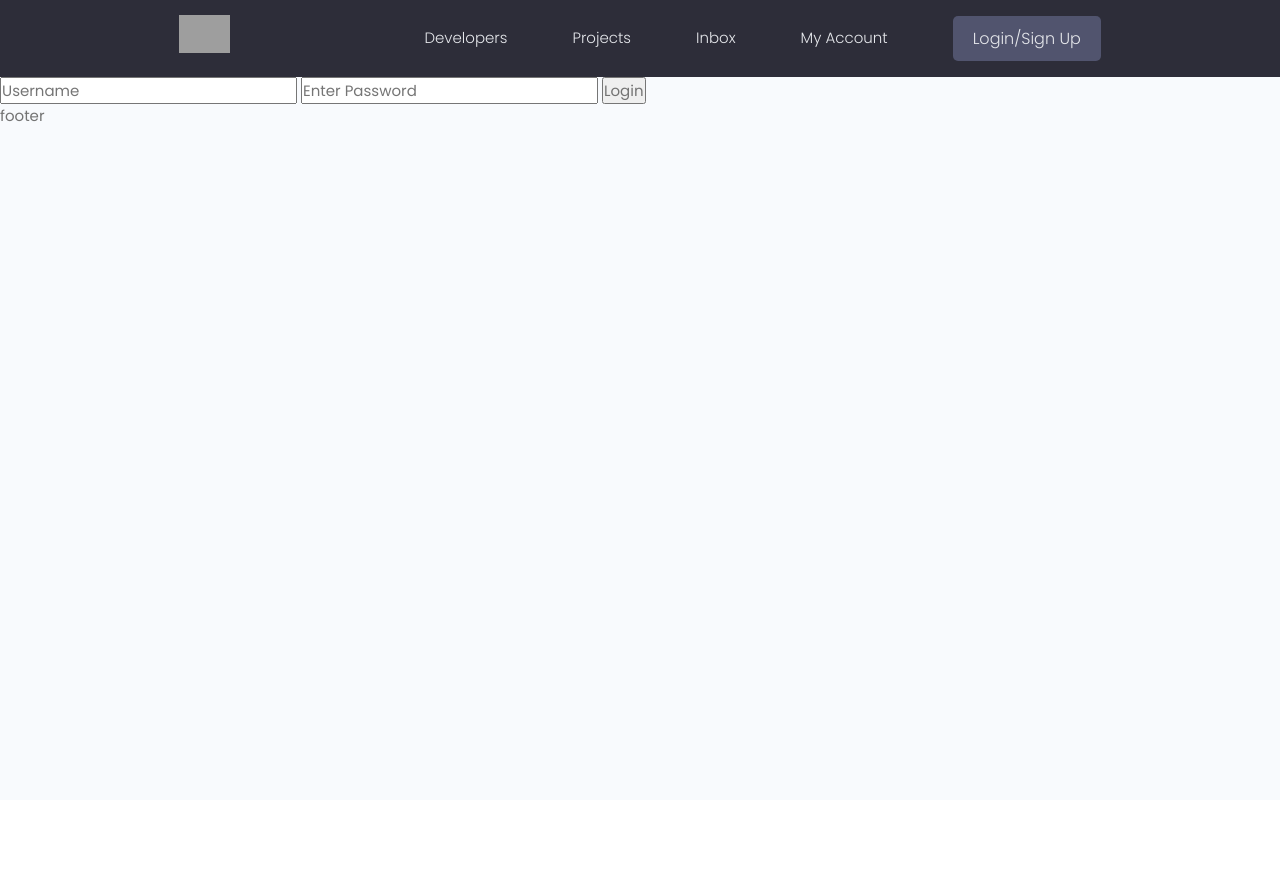
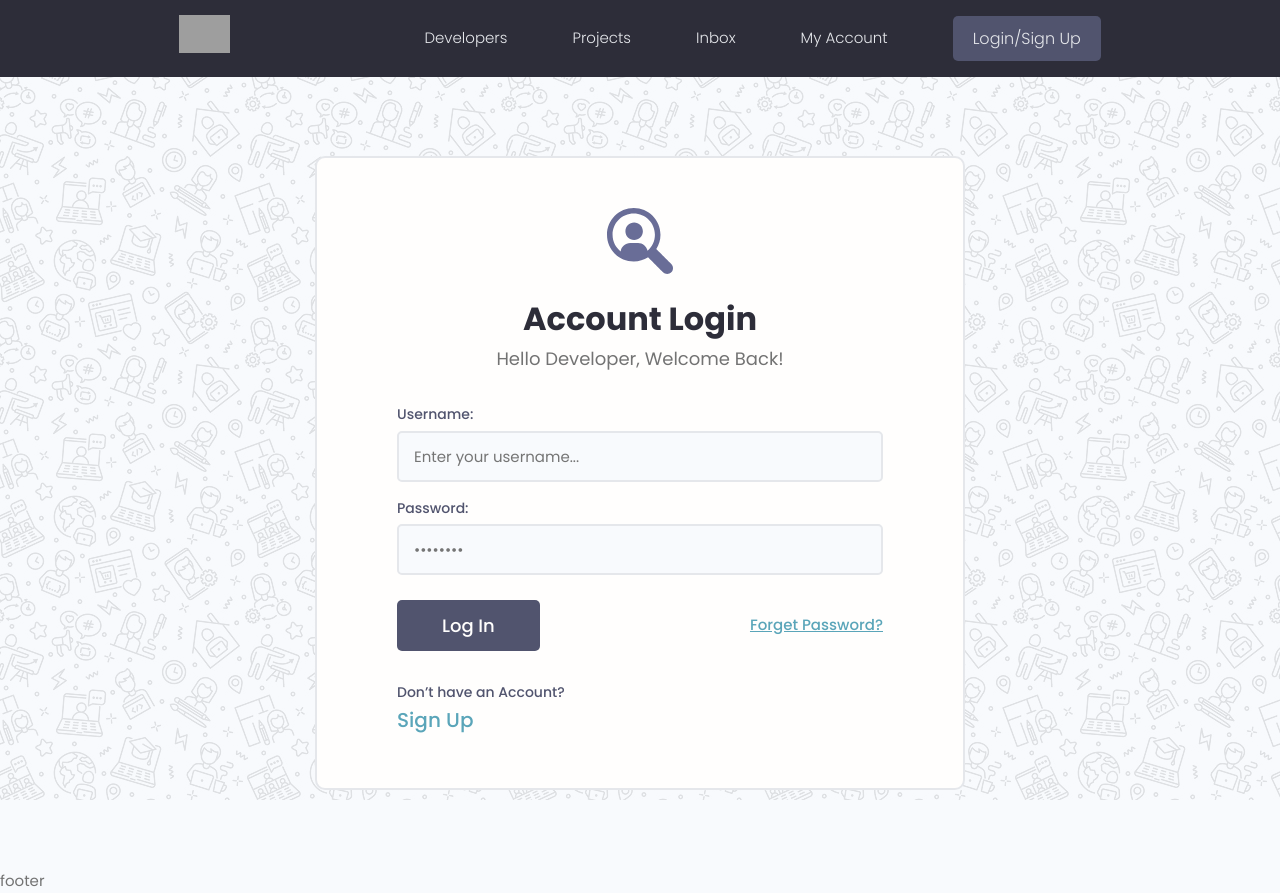
Before and after one commit to DrososDro/devsearch, a Django app: page /login/ in a window 1280 px wide. Before the commit the page ends 122 px from the top, so only its background shows below. Run offline with Django 3.2, Linux system fonts and the light colour scheme; some libraries are stand-ins or nearby versions; grey boxes are pictures that could not be loaded.

Commit message:
continue with video

```diff
--- a/templates/main.html
+++ b/templates/main.html
@@ -1,31 +1,31 @@
 <!DOCTYPE html>
 {% load static %}
 <html lang="en">
+
 <head>
   <meta charset="UTF-8" />
   <meta http-equiv="X-UA-Compatible" content="IE=edge" />
   <meta name="viewport" content="width=device-width, initial-scale=1.0" />
   <!-- Favicon -->
-        <link rel="shortcut icon"
-              href="{% static "images/favicon.ico" %}"
-              type="image/x-icon"/>
+  <link rel="shortcut icon" href="{% static 'images/favicon.ico' %}" type="image/x-icon" />
   <!-- Icon - IconMonster -->
-        <link rel="stylesheet"
-              href="https://cdn.iconmonstr.com/1.3.0/css/iconmonstr-iconic-font.min.css"/>
+  <link rel="stylesheet" href="https://cdn.iconmonstr.com/1.3.0/css/iconmonstr-iconic-font.min.css" />
   <!-- Mumble UI -->
-        <link rel="stylesheet" href="{% static "uikit/styles/uikit.css" %}" />
+  <link rel="stylesheet" href="{% static 'uikit/styles/uikit.css' %}" />
   <!-- Dev Search UI -->
-        <link rel="stylesheet" href="{% static "styles/app.css" %}" />
+  <link rel="stylesheet" href="{% static 'styles/app.css' %}" />
   <title>DevSearch - Connect with Developers!</title>
 </head>
+
 <body>
   {% include 'navbar.html' %}
   {% if messages %}
-<ul class="messages">
   {% for message in messages %}
-    <li{% if message.tags %} class="{{ message.tags }}"{% endif %}>{{ message }}</li>
+  <div class="alert alert--{{ message.tags }}">
+    <p class="alert__message">{{ message }}</p>
+    <button class="alert__close">x</button>
+  </div>
   {% endfor %}
-</ul>
   {% endif %}
   {% block content %}
   {% endblock content %}
@@ -33,4 +33,6 @@
     footer
   </footer>
 </body>
+<script src="{% static 'uikit/app.js' %}"></script>
+
 </html>
--- a/users/signals.py
+++ b/users/signals.py
@@ -6,7 +6,6 @@ from django.dispatch import receiver
 
 # @receiver(post_save, sender=Profile)
 def create_profile(sender, instance, created, **kwargs):
-    print("trigger")
     if created:
         user = instance
         profile = Profile.objects.create(
--- a/users/templates/users/login_register.html
+++ b/users/templates/users/login_register.html
@@ -1,10 +1,75 @@
-{% extends "main.html" %} {% block content %}
-
-<form action="{% url 'login' %}" method="POST">
-  {% csrf_token %}
-  <input type="text" name="username" placeholder="Username">
-  <input type="password" name="password" placeholder="Enter Password">
-  <input type="submit" value="Login">
-</form>
-
+{% extends "main.html" %}
+{% load static %}
+{% block content %}
+    {% if page == 'register' %}
+        <div class="auth">
+            <div class="card">
+                <div class="auth__header text-center">
+                    <a href="/">
+                        <img src="{% static 'images/icon.svg' %}" alt="icon" />
+                    </a>
+                    <h3>Account SignUp</h3>
+                    <p>Create a new developer account</p>
+                </div>
+                <form method="POST" action="{% url 'register' %}" class="form auth__form">
+                    {% csrf_token %}
+                    {% for field in form %}
+                        <div class="form__field">
+                            <label for="formInput#text">{{ field.label }}:</label>
+                            {{ field }}
+                            {% for error in field.errors %}<p style="color: red;">{{ error }}</p>{% endfor %}
+                        </div>
+                    {% endfor %}
+                    <div class="auth__actions">
+                        <input class="btn btn--sub btn--lg" type="submit" value="Sign  In" />
+                    </div>
+                </form>
+                <div class="auth__alternative">
+                    <p>Already have an Account?</p>
+                    <a href="{% url 'login' %}">Log In</a>
+                </div>
+            </div>
+        </div>
+    {% else %}
+        <div class="auth">
+            <div class="card">
+                <div class="auth__header text-center">
+                    <a href="/">
+                        <img src="{% static 'images/icon.svg'  %}" alt="icon" />
+                    </a>
+                    <h3>Account Login</h3>
+                    <p>Hello Developer, Welcome Back!</p>
+                </div>
+                <form action="{% url 'login' %}" class="form auth__form" method="POST">
+                    {% csrf_token %}
+                    <!-- Input:Email -->
+                    <div class="form__field">
+                        <label for="formInput#text">Username:</label>
+                        <input class="input input--text"
+                               id="formInput#text"
+                               type="text"
+                               name="username"
+                               placeholder="Enter your username..."/>
+                    </div>
+                    <!-- Input:Password -->
+                    <div class="form__field">
+                        <label for="formInput#password">Password:</label>
+                        <input class="input input--password"
+                               id="formInput#passowrd"
+                               type="password"
+                               name="password"
+                               placeholder="••••••••"/>
+                    </div>
+                    <div class="auth__actions">
+                        <input class="btn btn--sub btn--lg" type="submit" value="Log In" />
+                        <a href="">Forget Password?</a>
+                    </div>
+                </form>
+                <div class="auth__alternative">
+                    <p>Don’t have an Account?</p>
+                    <a href="{% url 'register' %}">Sign Up</a>
+                </div>
+            </div>
+        </div>
+    {% endif %}
 {% endblock content %}
--- a/users/urls.py
+++ b/users/urls.py
@@ -4,6 +4,7 @@ from . import views
 urlpatterns = [
     path("login/", views.login_user, name="login"),
     path("logout/", views.logout_user, name="logout"),
+    path("register/", views.register_user, name="register"),
     path("", views.profiles, name="profiles"),
     path("profile/<str:pk>", views.user_profile, name="user-profile"),
 ]
--- a/users/views.py
+++ b/users/views.py
@@ -3,9 +3,11 @@ from django.contrib.auth import login, authenticate, logout
 from django.contrib import messages
 from django.contrib.auth.models import User
 from .models import Profile
+from .forms import CustomUserCreationForm
 
 
 def login_user(request):
+    page = "Login"
     if request.user.is_authenticated:
         return redirect("profiles")
     if request.method == "POST":
@@ -19,16 +21,45 @@ def login_user(request):
 
         if user is not None:
             login(request, user)
+            messages.success(request, "succesfully Log In")
             return redirect("profiles")
         else:
             messages.error(request, "Username or password is incorrect")
-    return render(request, "users/login_register.html")
+    context = {
+        "page": page,
+    }
+    return render(request, "users/login_register.html", context)
 
 
 def logout_user(request):
     logout(request)
-    messages.error(request, "User was succesfully logout")
+    messages.info(request, "User was succesfully logout")
     return redirect("login")
+
+
+def register_user(request):
+    page = "register"
+    form = CustomUserCreationForm()
+    if request.method == "POST":
+        form = CustomUserCreationForm(request.POST)
+        if form.is_valid():
+            user = form.save(commit=False)
+            user.username = user.username.lower()
+            user.save()
+            login(request, user)
+            messages.success(request, "User account was created!")
+            return redirect("profiles")
+        else:
+            messages.error(
+                request,
+                "An  error has occurred during registatation",
+            )
+
+    context = {
+        "page": page,
+        "form": form,
+    }
+    return render(request, "users/login_register.html", context)
 
 
 def profiles(request):
```
Also changed, not shown: templates/login.html (added, +37 -0 lines), templates/signup.html (added, +89 -0 lines), users/forms.py (added, +22 -0 lines), db.sqlite3, static/images/icon.svg (added), static/images/pattern.jpg (added). Lines whose indentation alone changed are shown as unchanged.
